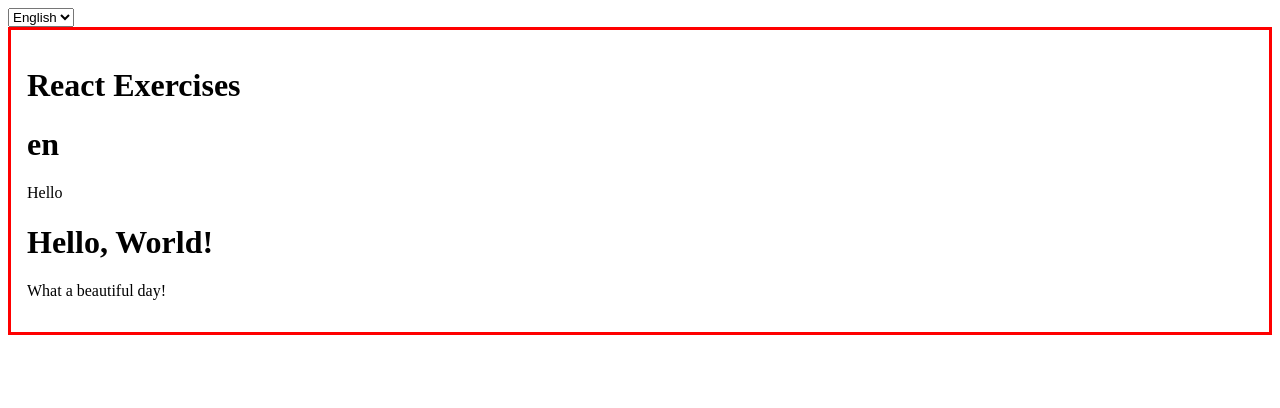
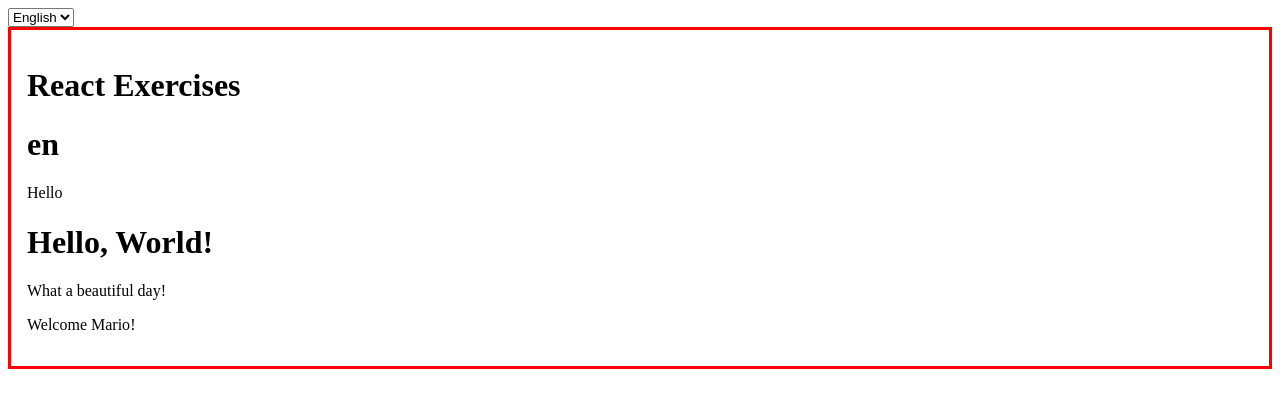
Before and after one commit to antoniocodella/react-exercises, a React (Create React App) app: page / in a window 1280 px wide. Shown: the top 408 px of the page. Built offline with nearby package versions, Linux system fonts and the light colour scheme.

Commit message:
function-components-01

```diff
--- a/src/App.js
+++ b/src/App.js
@@ -36,6 +36,7 @@ export class App extends React.Component {
           <Container title="React Exercises">
             <DisplayLanguage language={this.state.language} />
             <Hello />
+            <Welcome name="Mario" />
           </Container>
         </LanguageContext.Provider>
       </div>
--- a/src/Welcome.js
+++ b/src/Welcome.js
@@ -1,19 +1,9 @@
 import React from "react";
-import { Age } from "./Age";
 
-export class Welcome extends React.Component {
-  render() {
-    return (
-      <div className="welcome">
-        <p>Welcome, {this.props.name}!</p>
-        {this.props.age > 10 &&
-          this.props.age < 65 &&
-          this.props.name === "John" && <Age age={this.props.age} />}
-      </div>
-    );
-  }
+export function Welcome({ name = "User" }) {
+  return (
+    <div>
+      <p>Welcome {name}!</p>
+    </div>
+  );
 }
-
-Welcome.defaultProps = {
-  name: "User",
-};
```
